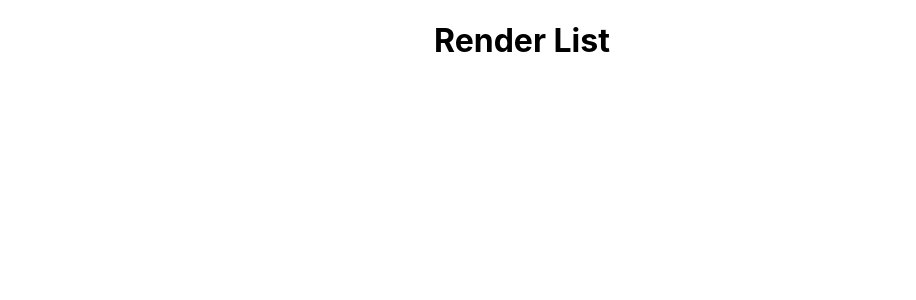
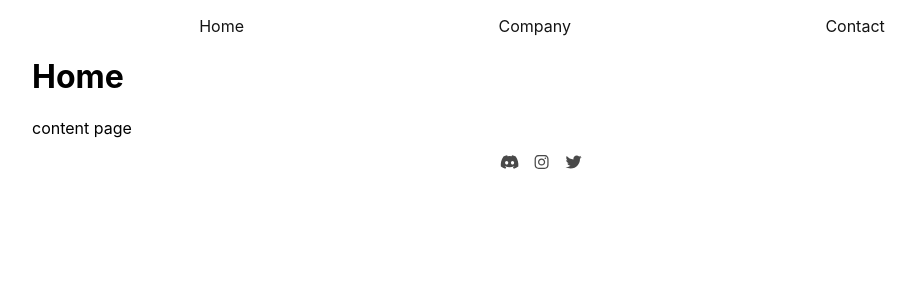
Before and after one commit to hirokirigaya/learn-react, a React (Create React App) app: page / in a window 1280 px wide. Shown: the top 300 px of the page, without its empty margins (118-1034 px from the left). Built offline with nearby package versions, Linux system fonts and the light colour scheme.

Commit message:
:dragon: Icons

```diff
--- a/package.json
+++ b/package.json
@@ -8,6 +8,8 @@
     "@testing-library/user-event": "^13.5.0",
     "react": "^17.0.2",
     "react-dom": "^17.0.2",
+    "react-icons": "^4.3.1",
+    "react-router-dom": "^6.2.2",
     "react-scripts": "5.0.0",
     "web-vitals": "^2.1.4"
   },
--- a/src/App.css
+++ b/src/App.css
@@ -1,5 +1,7 @@
 .App {
-  text-align: center;
+  max-width: 980px;
+  width: 100%;
+  margin: 0 auto;
 }
 
 .App-logo {
--- a/src/App.js
+++ b/src/App.js
@@ -1,10 +1,23 @@
 import "./App.css";
+import { BrowserRouter as Router, Route, Link, Routes } from "react-router-dom";
+import Home from "./components/pages/Home";
+import Company from "./components/pages/Company";
+import Contact from "./components/pages/Contact";
+import Navbar from "./components/layout/Navbar";
+import Footer from "./components/layout/Footer";
 
 function App() {
-
   return (
     <div className="App">
-      <h1>Render List</h1>
+    <Router>
+     <Navbar/>
+      <Routes>
+        <Route exact path="/" element={<Home/>}/>
+        <Route path="/company" element={<Company/>}/>
+        <Route path="/contact" element={<Contact/>}/>
+      </Routes>
+      <Footer/>
+    </Router>
     </div>
   );
 }
--- /dev/null
+++ b/src/components/layout/Footer.jsx
@@ -0,0 +1,16 @@
+import styles from "./Footer.module.css";
+import { FaDiscord, FaInstagram, FaTwitter } from "react-icons/fa";
+
+function Footer() {
+  return (
+    <footer>
+      <ul className={styles.idle}>
+        <li><FaDiscord className={styles.idleItem}/></li>
+        <li><FaInstagram className={styles.idleItem}/></li>
+        <li><FaTwitter className={styles.idleItem}/></li>
+      </ul>
+    </footer>
+  );
+}
+
+export default Footer;
--- /dev/null
+++ b/src/components/layout/Footer.module.css
@@ -0,0 +1,16 @@
+.idle {
+  display: flex;
+  align-items: flex-end;
+  justify-content: center;
+  align-items: center;
+  list-style: none;
+  gap: .8rem;
+  height: 100%;
+  color: #141414;
+}
+
+.idleItem {
+  color: #494949;
+  width: 1.2rem;
+  cursor: pointer;
+}
--- /dev/null
+++ b/src/components/layout/Navbar.jsx
@@ -0,0 +1,20 @@
+import {Link} from 'react-router-dom';
+import styles from './Navbar.module.css'
+
+function Navbar() {
+  return (
+    <ul className={styles.list} >
+    <li>
+      <Link to="/" className={styles.listItem}>Home</Link>
+    </li>
+    <li>
+      <Link to="/company" className={styles.listItem}>Company</Link>
+    </li>
+    <li>
+      <Link to="/contact" className={styles.listItem}>Contact</Link>
+    </li>
+  </ul>
+  );
+};
+
+export default Navbar;
--- /dev/null
+++ b/src/components/layout/Navbar.module.css
@@ -0,0 +1,10 @@
+.list {
+  display: flex;
+  list-style: none;
+  justify-content: space-around;
+}
+
+.listItem {
+  text-decoration: none;
+  color: #141414;
+}
--- /dev/null
+++ b/src/components/pages/Company.jsx
@@ -0,0 +1,10 @@
+function Company() {
+  return (
+    <>
+    <h1>Company</h1>
+    <p>content page</p>
+    </>
+  )
+}
+
+export default Company;
--- /dev/null
+++ b/src/components/pages/Contact.jsx
@@ -0,0 +1,10 @@
+function Contact() {
+  return (
+    <>
+    <h1>Contact</h1>
+    <p>content page</p>
+    </>
+  )
+}
+
+export default Contact;
--- /dev/null
+++ b/src/components/pages/Home.jsx
@@ -0,0 +1,10 @@
+function Home() {
+  return (
+    <>
+    <h1>Home</h1>
+    <p>content page</p>
+    </>
+  )
+}
+
+export default Home;
```
Also changed, not shown: 2 other files (tests, documents, lock files or other folders).
